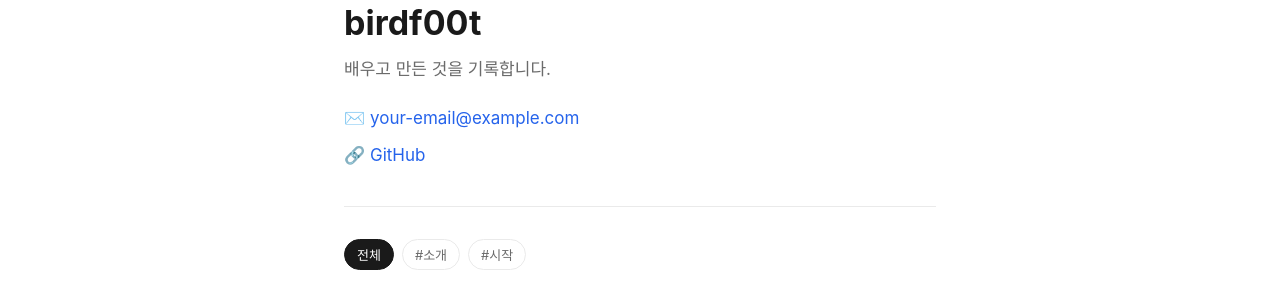
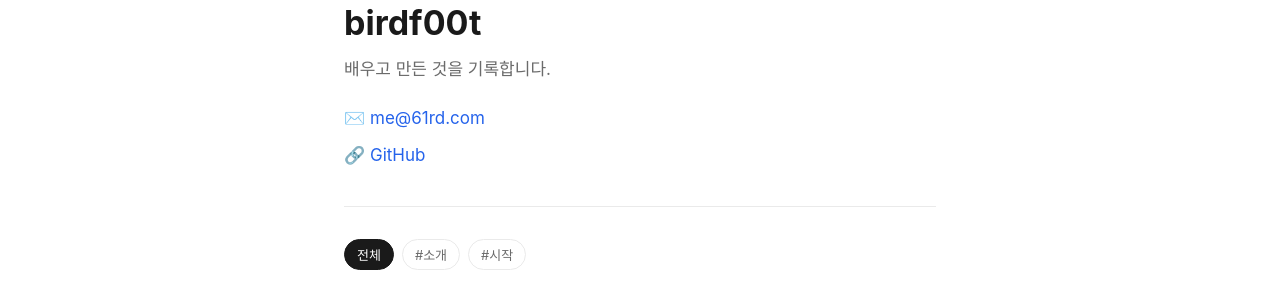
Before and after one commit to birdf00t/birdf00t.github.io, a Jekyll site: the page built from index.md, in a window 1280 px wide. Shown: the part 142-442 px from the top of the page. Built offline with Jekyll 4.4.1, drawn with Linux system fonts in a browser that asks for light colours.

Commit message:
Update profile.yml

```diff
--- a/_data/profile.yml
+++ b/_data/profile.yml
@@ -1,6 +1,6 @@
 name: birdf00t
 bio: 배우고 만든 것을 기록합니다.
-email: your-email@example.com
+email: me@61rd.com
 github: birdf00t
 links:
   - label: GitHub
```
